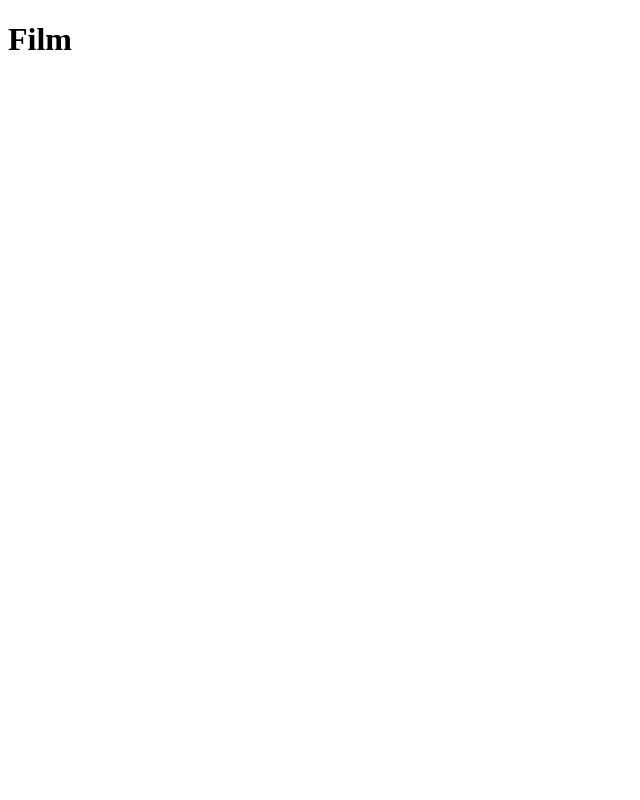
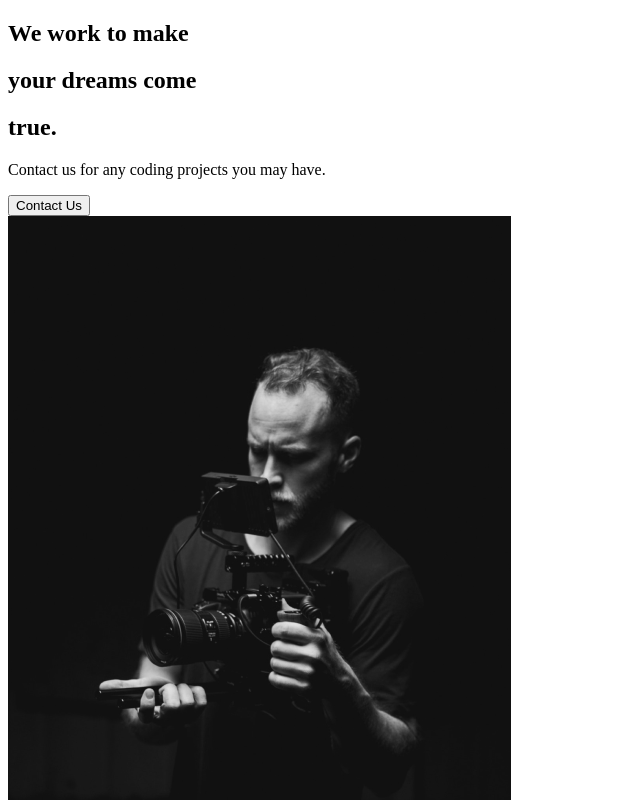
Before and after one commit to Beekasha/dev-portfolio-react, a React (Create React App) app: page / in a window 1280 px wide. Shown: the top 800 px of the page, without its empty margins (0-640 px from the left). Built offline with nearby package versions, Linux system fonts and the light colour scheme.

Commit message:
About Us section

```diff
--- a/src/App.js
+++ b/src/App.js
@@ -1,8 +1,9 @@
+import AboutUs from './pages/AboutUs'
 
 function App() {
   return (
     <div className="App">
-      <h1>Film</h1>
+      <AboutUs />
     </div>
   );
 }
--- a/src/components/AboutSection.js
+++ b/src/components/AboutSection.js
@@ -1,4 +1,5 @@
 import React from 'react';
+import home1 from '../img-samples/home1.png'
 
 const AboutSection = () => {
     return(
@@ -18,6 +19,11 @@
                 <p>Contact us for any coding projects you may have.</p>
                 <button>Contact Us</button>
             </div>
+            <div className="image">
+                <img src={home1} alt="random dude pic"/>
+            </div>
         </div>
     )
 }
+
+export default AboutSection;
--- /dev/null
+++ b/src/pages/AboutUs.js
@@ -0,0 +1,10 @@
+import React from 'react';
+import AboutSection from '../components/AboutSection'
+
+const AboutUs = () => {
+    return(
+        <AboutSection />
+    )
+}
+
+export default AboutUs;
```
Also changed, not shown: 1 other file (tests, documents, lock files or other folders).
